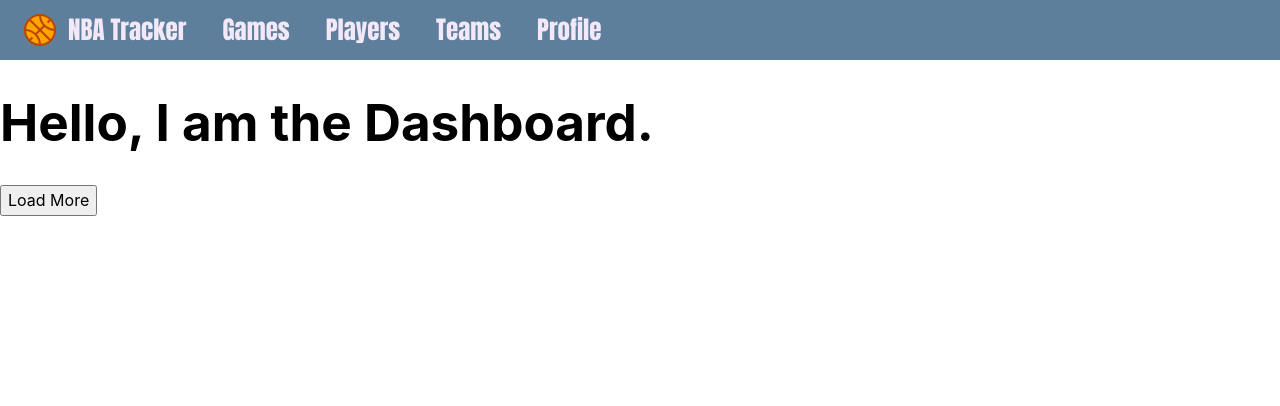
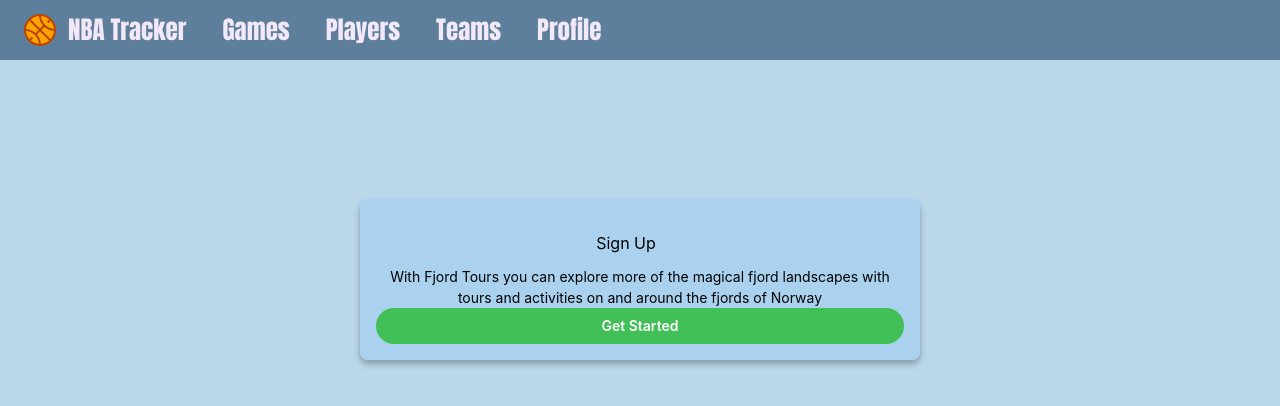
Before and after one commit to mariarahmouni/sports-tracker, a React (Vite) app: page / in a window 1280 px wide. Shown: the top 406 px of the page. Built offline with nearby package versions, Linux system fonts and the light colour scheme.

Commit message:
Added card to  homepage with not-functional sign in button

```diff
--- a/src/components/dashboard/Dashboard.tsx
+++ b/src/components/dashboard/Dashboard.tsx
@@ -1,5 +1,5 @@
 import NavBar from "../navigation-bar/NavBar";
-import Practice from "./Practice";
+import SignUp from "./SignUp";
 
 
 const Dashboard = () => {
@@ -7,8 +7,7 @@ const Dashboard = () => {
 
         <>
             <NavBar />
-            <h1>Hello, I am the Dashboard.</h1>
-            <Practice />
+            <SignUp />
        </>
     );
 };
--- /dev/null
+++ b/src/components/dashboard/SignUp.tsx
@@ -0,0 +1,27 @@
+import { Box, Container, Group, Card, Image, Text, Badge, Button } from "@mantine/core";
+import classes from '../../styles/SignUp.module.css';
+
+const SignUp = (): JSX.Element => {
+    return (
+        <div className={classes.wrapper}>
+            <Card className={classes.card}>
+
+                <Group mt="md" mb="sm">
+                    <Text w={500}>Sign Up</Text>
+                </Group>
+
+                <Text size="sm" >
+                    With Fjord Tours you can explore more of the magical fjord landscapes with tours and
+                    activities on and around the fjords of Norway
+                </Text>
+
+                <Button color="green" radius="xl">
+                    Get Started
+                </Button>
+            </Card>
+
+        </div>
+    );
+}
+
+export default SignUp;
--- a/src/components/navigation-bar/NavBar.tsx
+++ b/src/components/navigation-bar/NavBar.tsx
@@ -13,9 +13,7 @@ const { links } = navigation;
 
 const NavBar = (): JSX.Element => {
     return (
-
             <NavLinks links={links} />
-
     );
 };
 export default NavBar;
--- a/src/components/navigation-bar/NavLinks.tsx
+++ b/src/components/navigation-bar/NavLinks.tsx
@@ -32,12 +32,12 @@ const NavLinks = ({ links }: NavLinksProps): JSX.Element => (
                     </li>
                 </UnstyledButton>
             ))}
-
+            <div>
              <UnstyledButton key="Profile">
                     <li className={classes.li}>
                         <a href="/Profile" className={classes.profileLink}>Profile</a>
                     </li>
-            </UnstyledButton>
+            </UnstyledButton></div>
         </Group>
     </>
 
--- /dev/null
+++ b/src/styles/SignUp.module.css
@@ -0,0 +1,40 @@
+.signUpContainer {
+    background-color: rgb(237, 185, 255);
+    height: 600px;
+    width: 450px;
+    text-align: center;
+    margin-top: 40px !important;
+}
+
+.wrapper {
+    background-color:rgb(187, 216, 235);
+    min-height: 100vh;
+    display: flex;
+    margin: 0;
+    padding: 0;
+}
+
+.box {
+    background-color: burlywood;
+    text-align: center;
+    margin-top: 10px;
+    cursor: pointer;
+
+    &:hover {
+        background-color: darkblue;
+      }
+}
+
+.card {
+    width: 560px;
+    margin: auto;
+    margin-bottom: 500px;
+    text-align: center;
+    cursor: pointer !important;
+    box-shadow: 0px 4px 6px rgba(42, 41, 41, 0.351) !important;
+    border-radius: 8px !important;
+    border-style: hidden !important;
+    backdrop-filter: blur !important;
+    background-color: rgba(166, 210, 240, 0.804) !important;
+
+}
```
